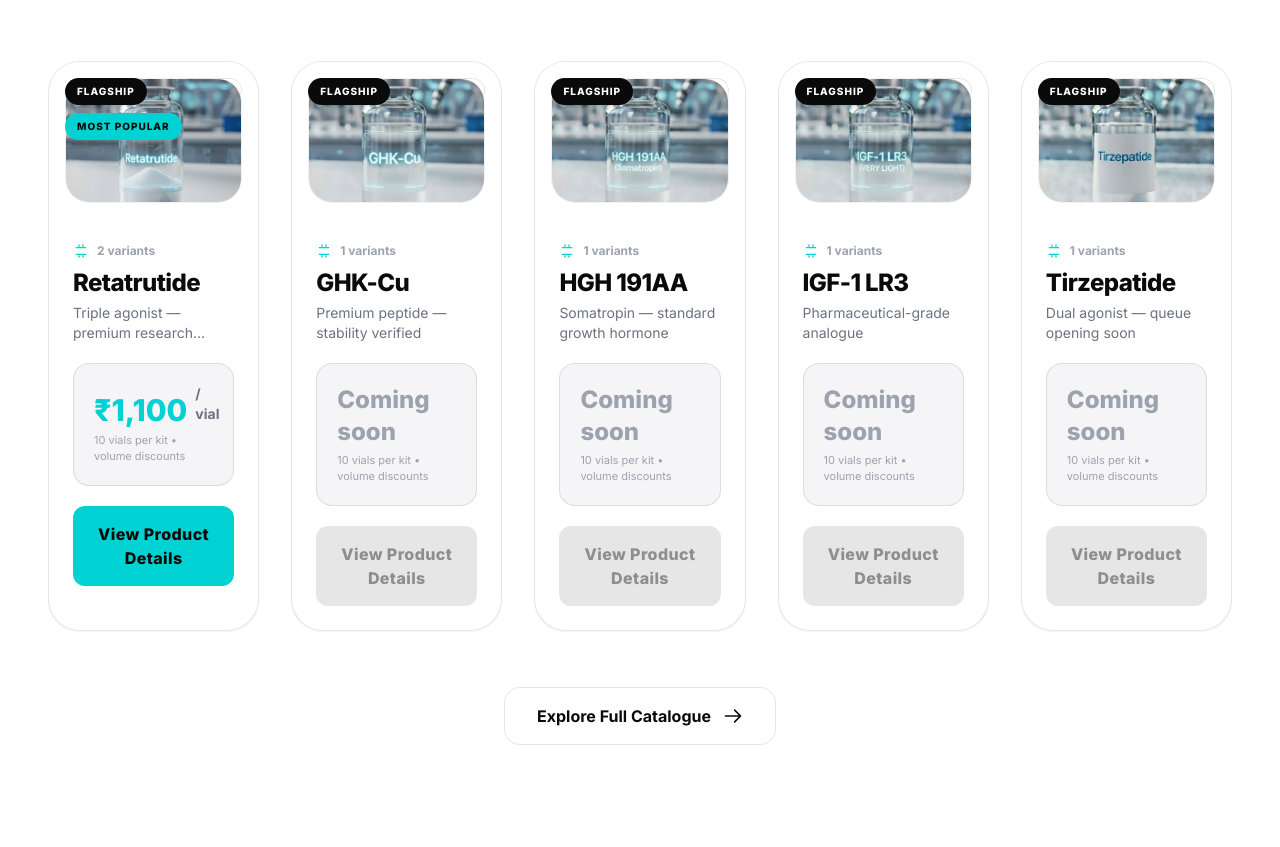
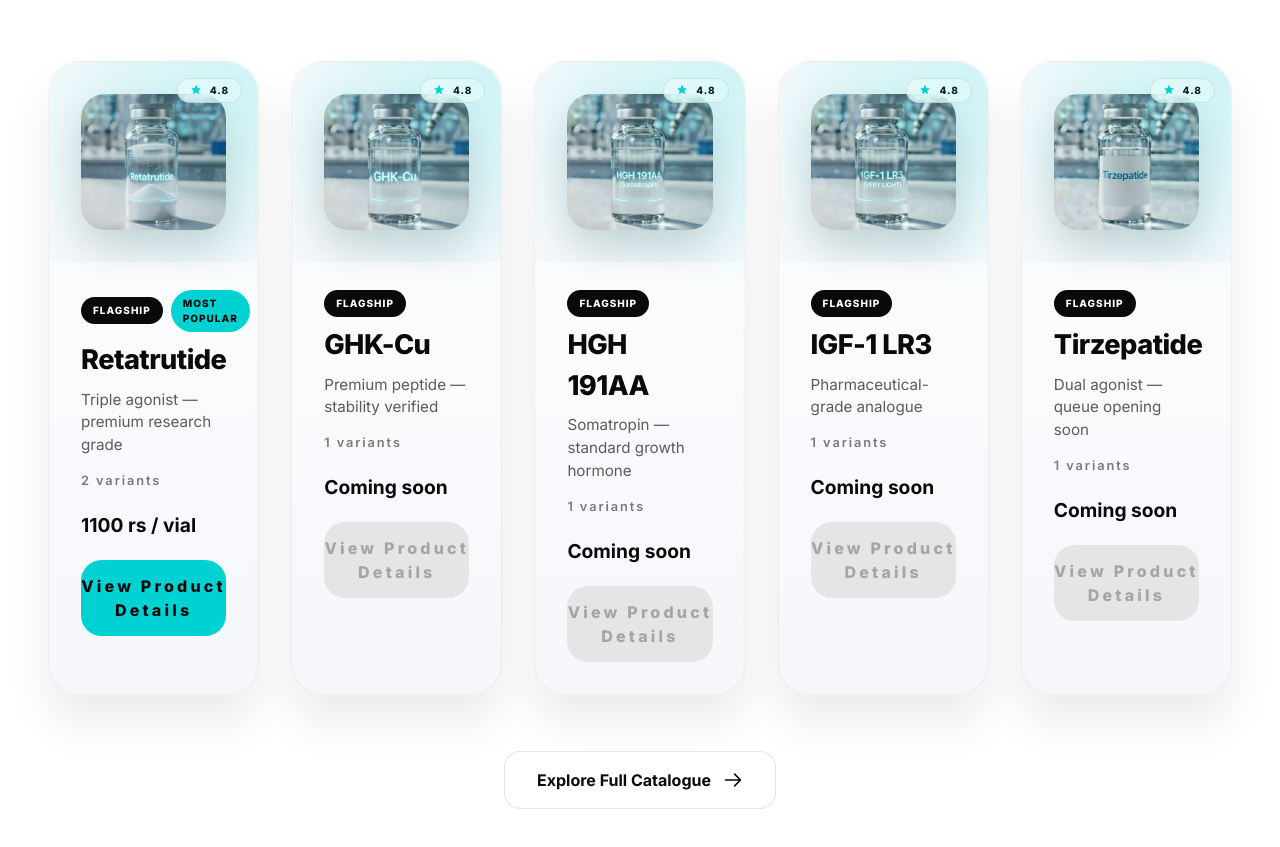
Before and after one commit to Rajathsinha/retralabs, a website: page views/index.html in a window 1280 px wide. Shown: the part 4436-5283 px from the top of the page. Drawn offline with nearby package versions, Linux system fonts and the light colour scheme.

Commit message:
Complete redesign of catalogue cards

```diff
--- a/public/catalogue.js
+++ b/public/catalogue.js
@@ -152,42 +152,28 @@
       ? `<span class="text-xs text-gray-400 font-bold">${Math.max(variantsCount, 1)} variants</span>`
       : `<span class="text-xs text-gray-400 font-bold">${variantsCount} variants</span>`;
 
-    const priceBox = isComingSoon
-      ? `<div class="bg-premium rounded-2xl p-5 border border-charcoal/10">
-           <div class="text-gray-400 font-black text-2xl">Coming soon</div>
-           <div class="text-[11px] text-gray-400 mt-1">10 vials per kit • volume discounts</div>
-         </div>`
-      : `<div class="bg-premium rounded-2xl p-5 border border-charcoal/10">
-           <div class="flex items-end gap-2">
-             <div class="text-accent font-black text-3xl">${fmtINR(perVial)}</div>
-             <div class="text-sm text-gray-500 font-bold pb-1">/ vial</div>
-           </div>
-           <div class="text-[11px] text-gray-400 mt-1">10 vials per kit • volume discounts</div>
-         </div>`;
+    const priceText = isComingSoon ? "Coming soon" : "1100 rs / vial";
 
     return `
-      <div class="product-card bg-white rounded-[2rem] border border-charcoal/10 shadow-sm hover:shadow-xl transition-all duration-500 overflow-hidden">
-        <div class="relative aspect-[4/3] bg-white p-4">
-          <div class="absolute top-4 left-4 right-16 flex flex-wrap gap-2 z-10">${badgesHtml}</div>
-          ${ratingHtml}
-          <div class="w-full h-full rounded-[1.5rem] overflow-hidden border border-charcoal/5">
-            ${renderImage(p)}
+      <div class="catalogue-card">
+        <div class="catalogue-card-media">
+          ${renderImage(p)}
+        </div>
+        <div class="catalogue-card-body">
+          <div class="catalogue-card-meta">
+            ${badgesHtml}
+            ${ratingHtml}
           </div>
-        </div>
-        <div class="p-6">
-          <div class="flex items-center gap-2 mb-2">
-            <svg class="w-4 h-4 text-accent" fill="none" stroke="currentColor" viewBox="0 0 24 24"><path stroke-linecap="round" stroke-linejoin="round" stroke-width="2" d="M9 3v2m6-2v2M9 19v2m6-2v2M5 7h14M5 17h14"/></svg>
-            ${variantsLabel}
+          <div class="catalogue-card-title">${p.name}</div>
+          <div class="catalogue-card-subtitle">${p.subtitle || ""}</div>
+          <div class="catalogue-card-tags">
+            <span>${variantsLabel}</span>
           </div>
-          <div class="text-2xl font-black tracking-tight">${p.name}</div>
-          <div class="text-sm text-gray-500 mt-1 line-clamp-2">${p.subtitle || ""}</div>
-
-          <div class="mt-5">
-            ${priceBox}
+          <div class="catalogue-card-price">
+            <span>${priceText}</span>
           </div>
-
           <button
-            class="btn-product-details mt-5 w-full py-4 rounded-xl font-black tracking-wide ${isComingSoon ? "bg-charcoal/10 text-charcoal/40 cursor-not-allowed" : "bg-accent text-charcoal hover:brightness-95"} transition-all"
+            class="btn-product-details"
             data-product-key="${p.key}"
             ${isComingSoon ? "disabled" : ""}
           >
--- a/public/styles.css
+++ b/public/styles.css
@@ -98,6 +98,116 @@ nav.scrolled {
     }
 }
 
+.catalogue-card {
+    background: linear-gradient(180deg, #fefefe, #f5f7fb);
+    border-radius: 2rem;
+    border: 1px solid rgba(10, 10, 10, 0.05);
+    box-shadow: 0 28px 45px rgba(0, 0, 0, 0.08);
+    overflow: hidden;
+    display: flex;
+    flex-direction: column;
+    transition: transform 0.4s ease, box-shadow 0.4s ease;
+    position: relative;
+}
+
+.catalogue-card::after {
+    content: "";
+    position: absolute;
+    inset: 0;
+    border-radius: inherit;
+    pointer-events: none;
+    background: radial-gradient(circle at top right, rgba(0, 210, 211, 0.15), transparent 35%);
+}
+
+.catalogue-card:hover {
+    transform: translateY(-12px);
+    box-shadow: 0 40px 70px rgba(0, 0, 0, 0.12);
+}
+
+.catalogue-card-media {
+    position: relative;
+    height: 200px;
+    background: radial-gradient(circle, rgba(0, 210, 211, 0.12), rgba(245, 247, 251, 0.8));
+    padding: 32px;
+    display: flex;
+    align-items: center;
+    justify-content: center;
+}
+
+.catalogue-card-media img {
+    border-radius: 1.5rem;
+    width: 100%;
+    height: 100%;
+    object-fit: cover;
+    box-shadow: 0 18px 40px rgba(0, 0, 0, 0.15);
+}
+
+.catalogue-card-body {
+    padding: 28px 32px 32px;
+    display: flex;
+    flex-direction: column;
+    gap: 8px;
+}
+
+.catalogue-card-meta {
+    display: flex;
+    justify-content: space-between;
+    align-items: center;
+    gap: 8px;
+}
+
+.catalogue-card-title {
+    font-size: 1.7rem;
+    font-weight: 800;
+    letter-spacing: -0.02em;
+    color: #0a0a0a;
+}
+
+.catalogue-card-subtitle {
+    font-size: 0.95rem;
+    color: #5b5b5b;
+}
+
+.catalogue-card-tags span {
+    font-size: 0.8rem;
+    color: #7a7a7a;
+    margin-top: 4px;
+    display: inline-block;
+    font-weight: 600;
+    letter-spacing: 0.15em;
+}
+
+.catalogue-card-price {
+    font-size: 1.2rem;
+    font-weight: 700;
+    color: #0a0a0a;
+    margin-top: 12px;
+}
+
+.btn-product-details {
+    margin-top: 12px;
+    border: none;
+    background: #00d2d3;
+    color: #0a0a0a;
+    font-weight: 800;
+    letter-spacing: 0.2em;
+    padding: 14px 0;
+    border-radius: 1.3rem;
+    transition: transform 0.3s ease, box-shadow 0.3s ease;
+    cursor: pointer;
+}
+
+.btn-product-details:disabled {
+    background: #e5e5e5;
+    color: #a5a5a5;
+    cursor: not-allowed;
+}
+
+.btn-product-details:not(:disabled):hover {
+    transform: translateY(-4px);
+    box-shadow: 0 15px 30px rgba(0, 0, 0, 0.08);
+}
+
 /* Cart toast (used by public/cart.js) */
 .cart-notification {
     position: fixed;
```
